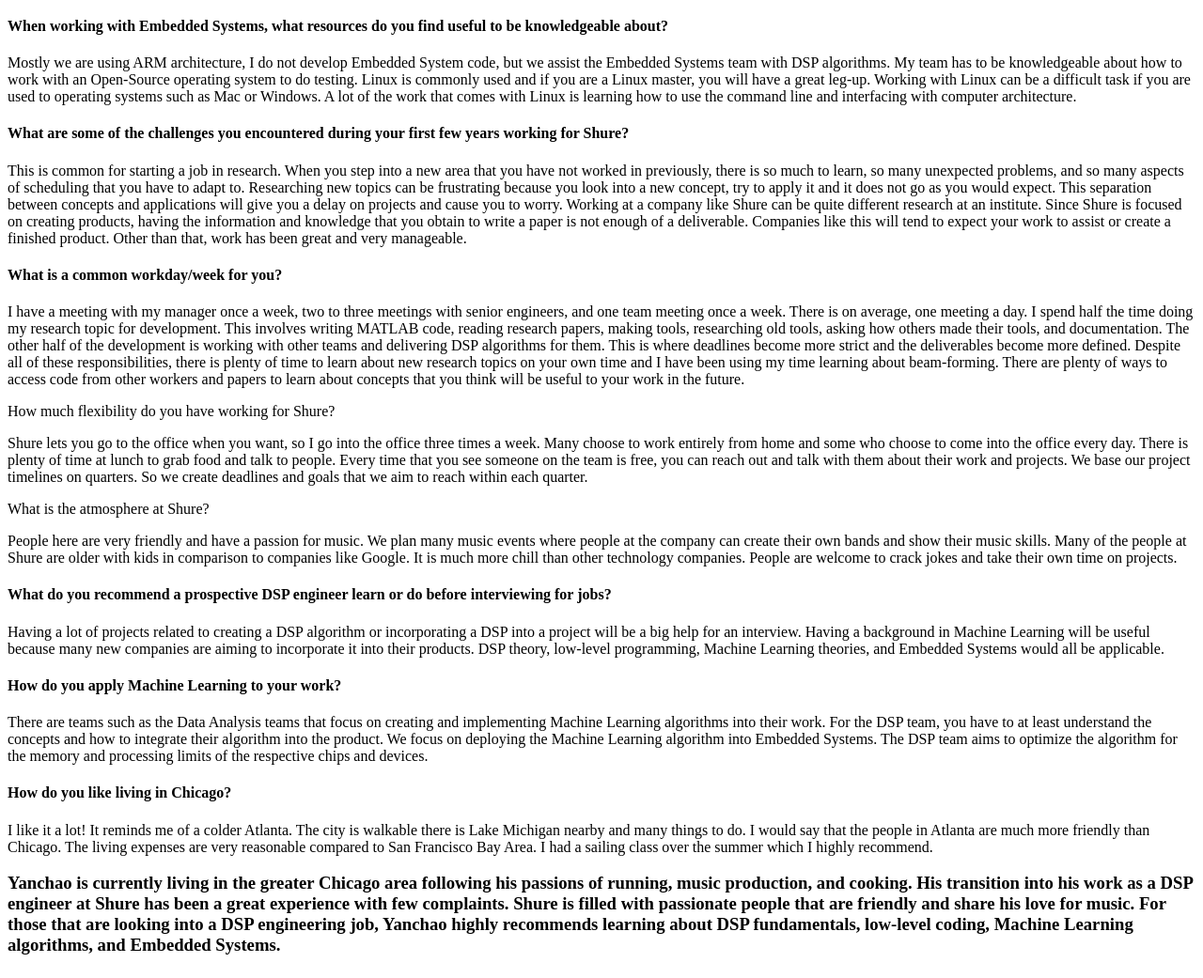
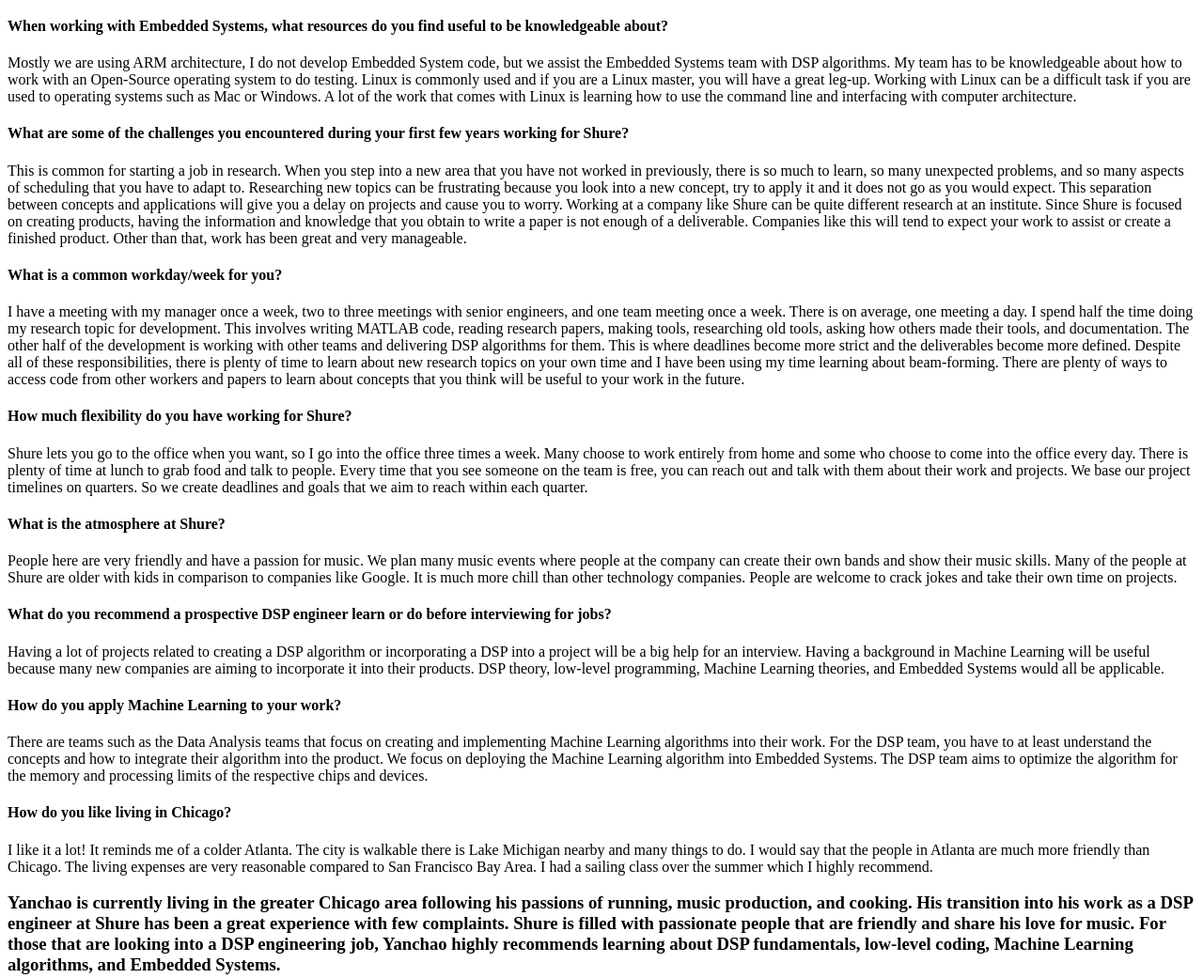
Before and after one commit to Seanmlevine/seanmlevine.github.io, a plain HTML site: page index.html in a window 1280 px wide. Shown: the part 680-1721 px from the top of the page at 94% size. Drawn offline with Linux system fonts and the light colour scheme.

Commit message:
Update index.html

```diff
--- a/index.html
+++ b/index.html
@@ -31,10 +31,11 @@ What kind of skills help you the most in your work?
 <h4>What is a common workday/week for you?</h4>
 
 <p>I have a meeting with my manager once a week, two to three meetings with senior engineers, and one team meeting once a week. There is on average, one meeting a day.  I spend half the time doing my research topic for development. This involves writing MATLAB code, reading research papers, making tools, researching old tools, asking how others made their tools, and documentation. The other half of the development is working with other teams and delivering DSP algorithms for them. This is where deadlines become more strict and the deliverables become more defined. Despite all of these responsibilities, there is plenty of time to learn about new research topics on your own time and I have been using my time learning about beam-forming. There are plenty of ways to access code from other workers and papers to learn about concepts that you think will be useful to your work in the future. </p>
-How much flexibility do you have working for Shure?
 
+<h4>How much flexibility do you have working for Shure?</h4>
 <p>Shure lets you go to the office when you want, so I go into the office three times a week. Many choose to work entirely from home and some who choose to come into the office every day. There is plenty of time at lunch to grab food and talk to people. Every time that you see someone on the team is free, you can reach out and talk with them about their work and projects. We base our project timelines on quarters. So we create deadlines and goals that we aim to reach within each quarter.</p>
-What is the atmosphere at Shure?
+
+<h4>What is the atmosphere at Shure?</h4>
 
 <p>People here are very friendly and have a passion for music. We plan many music events where people at the company can create their own bands and show their music skills. Many of the people at Shure are older with kids in comparison to companies like Google. It is much more chill than other technology companies. People are welcome to crack jokes and take their own time on projects. </p>
 
```
